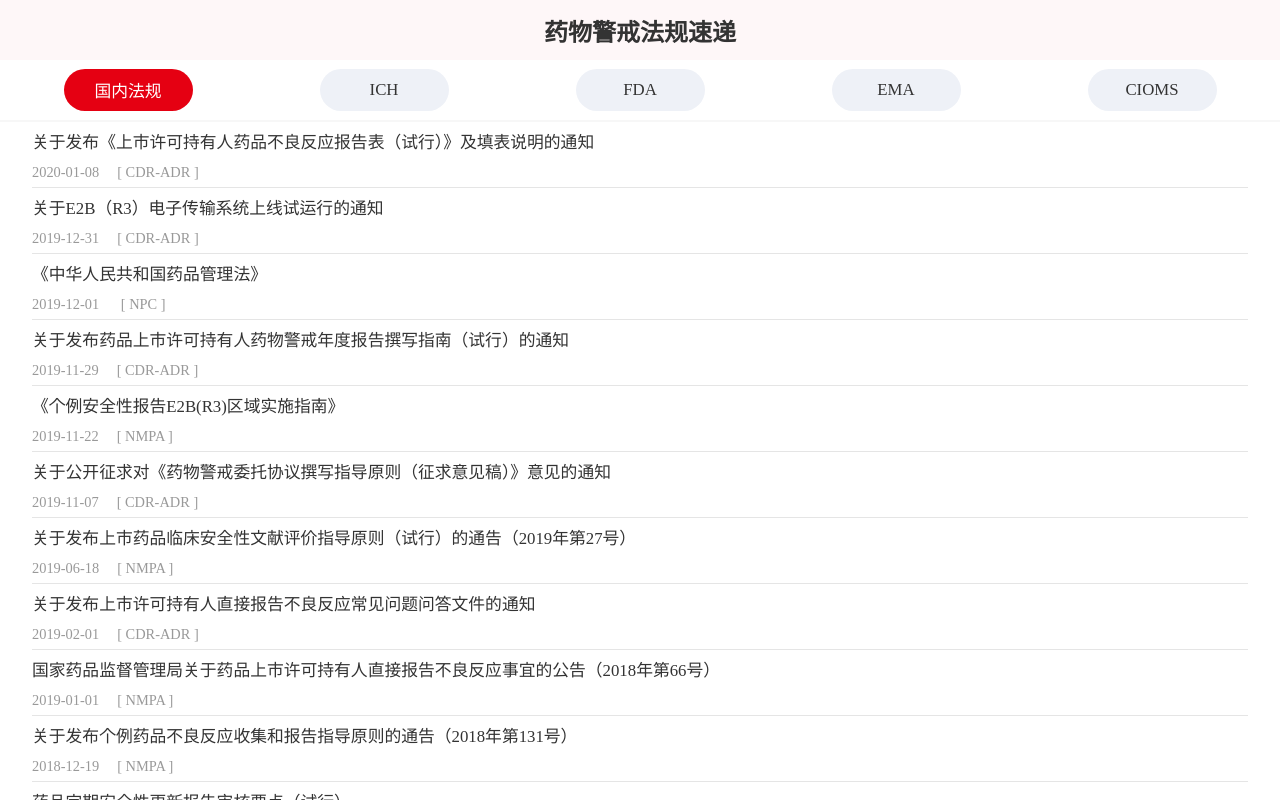
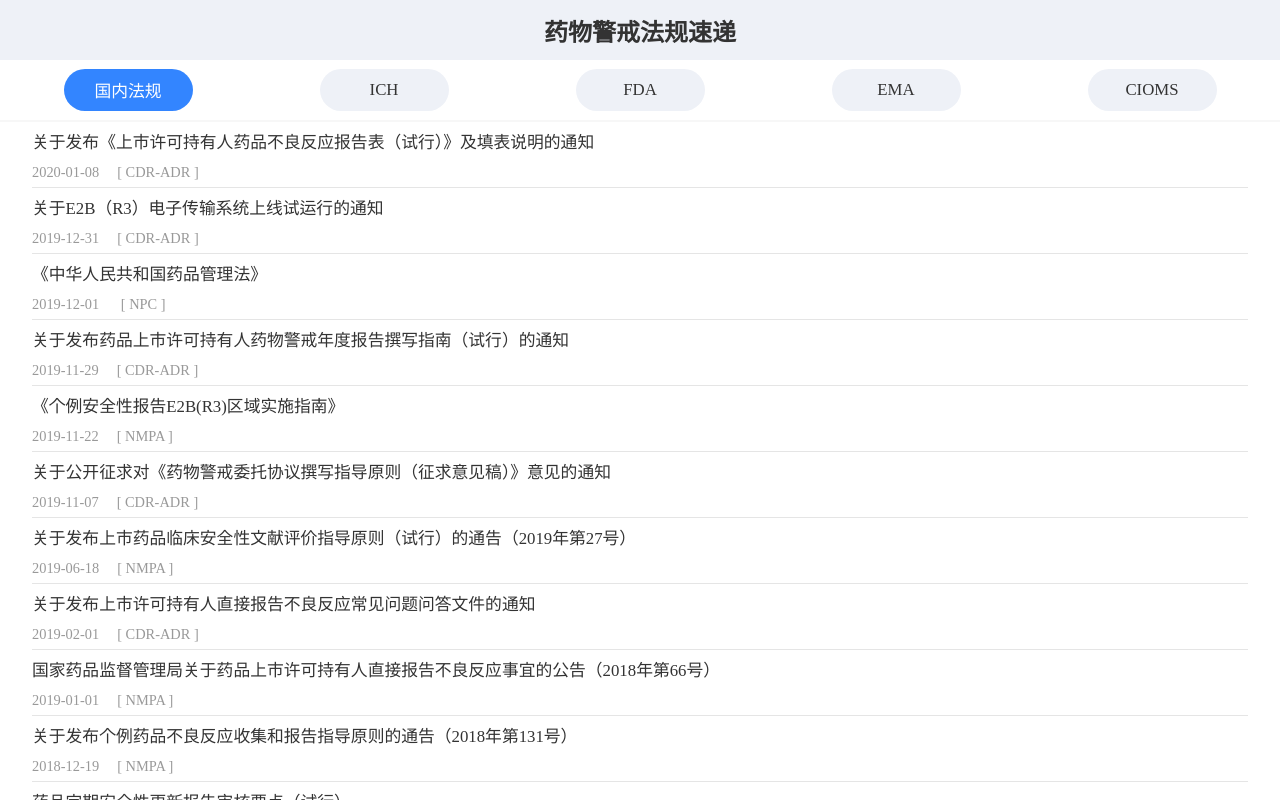
Before and after one commit to mengbo1991/disclaimer, a plain HTML site: page index.html in a window 1280 px wide. Both pictures are taken after a click on the element "国内法规". Drawn offline with Linux system fonts and the light colour scheme.

Commit message:
修改颜色

```diff
--- a/index.html
+++ b/index.html
@@ -572,7 +572,7 @@
 
 			$(".statute-chi").click(function() {
 				$(".statute-chi").css({
-					"background": "#e50012"
+					"background": "#3385ff"
 				});
 				$(".statute-chi").css({
 					"color": "#FFF"
@@ -586,7 +586,7 @@
 			})
 			$(".statute-ich").click(function() {
 				$(".statute-ich").css({
-					"background": "#e50012"
+					"background": "#3385ff"
 				});
 				$(".statute-ich").css({
 					"color": "#FFF"
@@ -600,7 +600,7 @@
 			})
 			$(".statute-fda").click(function() {
 				$(".statute-fda").css({
-					"background": "#e50012"
+					"background": "#3385ff"
 				});
 				$(".statute-fda").css({
 					"color": "#FFF"
@@ -614,7 +614,7 @@
 			})
 			$(".statute-ema").click(function() {
 				$(".statute-ema").css({
-					"background": "#e50012"
+					"background": "#3385ff"
 				});
 				$(".statute-ema").css({
 					"color": "#FFF"
@@ -628,7 +628,7 @@
 			})
 			$(".statute-cioms").click(function() {
 				$(".statute-cioms").css({
-					"background": "#e50012"
+					"background": "#3385ff"
 				});
 				$(".statute-cioms").css({
 					"color": "#FFF"
--- a/style.css
+++ b/style.css
@@ -55,7 +55,7 @@ a{
 	height: 1rem;
 	display: flex;
 	align-items: center;
-	background: #fef7f8;
+	background: #eef1f7;
 	color: #333;
 }
 .containerBox-tabChange_domestic span{
@@ -105,7 +105,7 @@ a{
 	width:2.15rem;
 	height: 0.7rem;
 	border-radius:0.35rem;
-	background: #e50012;
+	background: #3385ff;
 	color: #fff;
 	font-size: 0.28rem;
 	display: flex;
```
